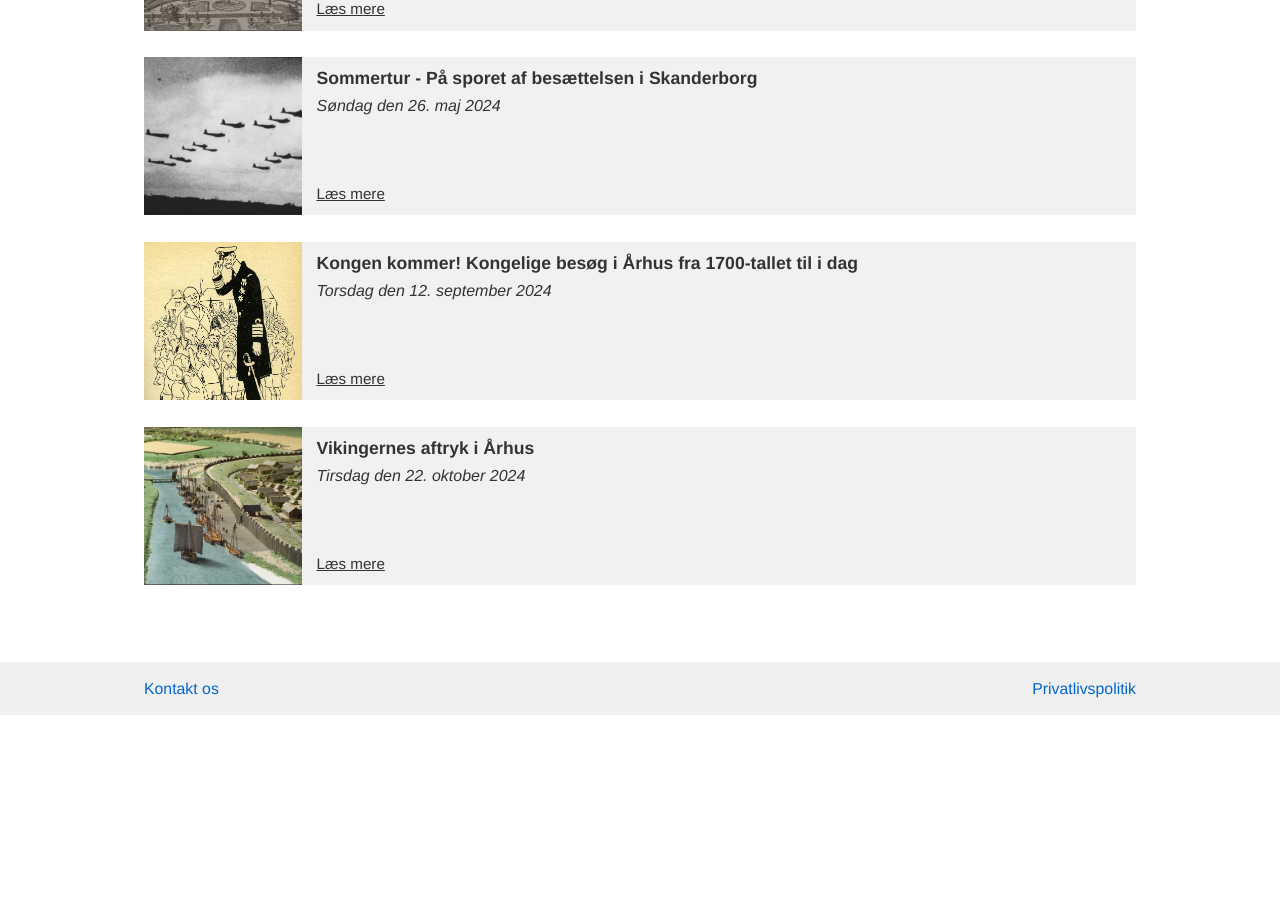
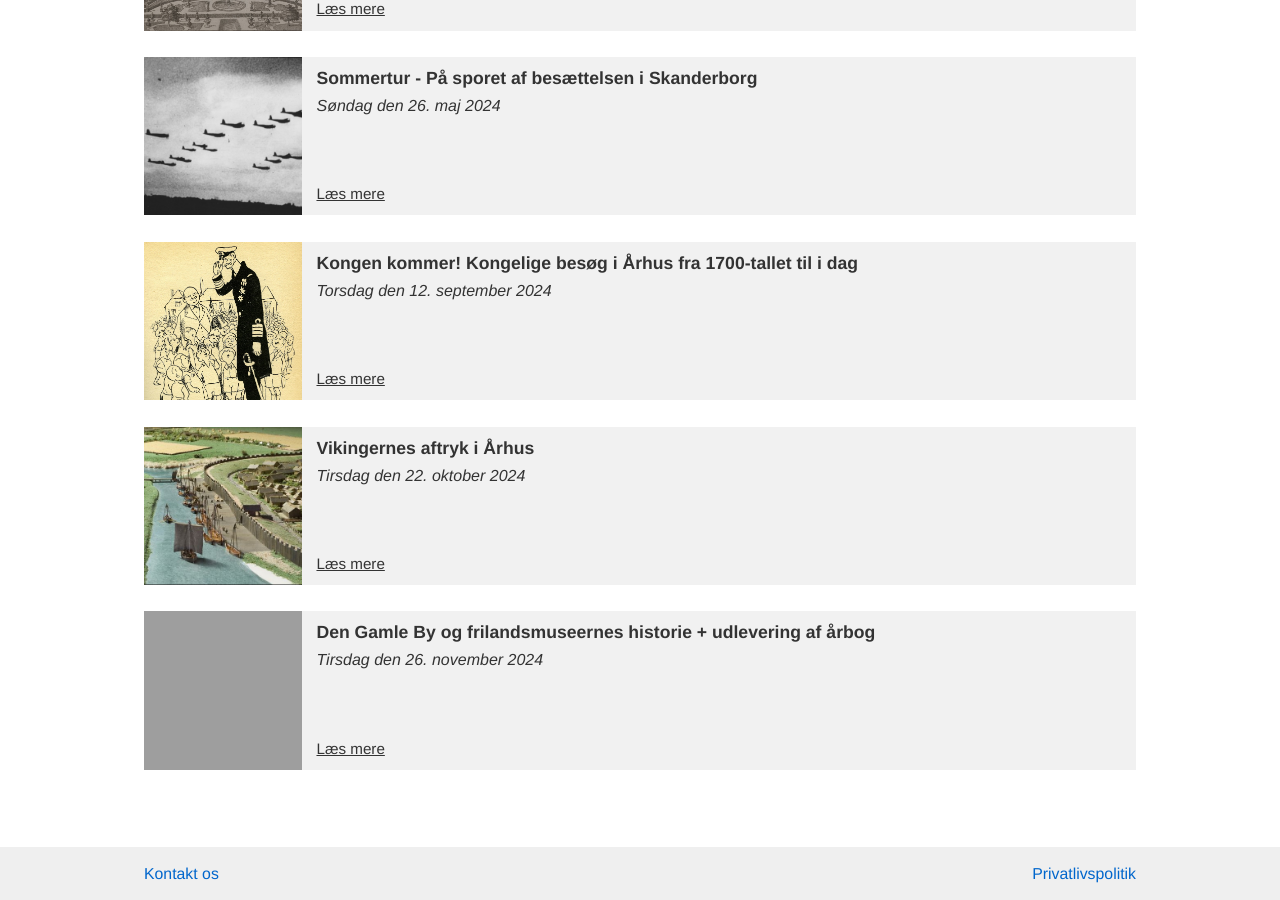
Before and after one commit to guldhorn/historisk-samfund, a Jekyll site: the page built from arrangementer/index.md, in a window 1280 px wide and 900 px high, scrolled down 1021 px. Built offline with Jekyll 4.4.1, drawn with Linux system fonts in a browser that asks for light colours; before the commit the page ends 1736 px from its top, so only the background shows below that; grey boxes are pictures that could not be loaded.

Commit message:
Update arrangements.yaml

```diff
--- a/_data/arrangements.yaml
+++ b/_data/arrangements.yaml
@@ -82,3 +82,13 @@
   date: Tirsdag den 22. oktober 2024
   time: Kl. 19.00
   price: Gratis for medlemmer. 50 kr. for ikke-medlemmer
+
+- page_url: /arrangementer/2024-11-26-den-gamle-by-og-frilandsmuseernes-historie
+  image_url: /assets/dgb-arrangementsside.jgp
+  image_alt: Den Gamle By og frilandsmuseernes historie
+  title: Den Gamle By og frilandsmuseernes historie + udlevering af årbog
+  presenter: Ved Martin Brandt Djupdræt, cand.mag. i historie og religion, Ph.d.-studerende - Overinspektør i Den Gamle By
+  location: Foredraget foregår på Dokk1, niv. 2.2, Aarhus Stadsarkiv
+  date: Tirsdag den 26. november 2024
+  time: Kl. 19.00
+  price: Gratis for medlemmer. 50 kr. for ikke-medlemmer
```
